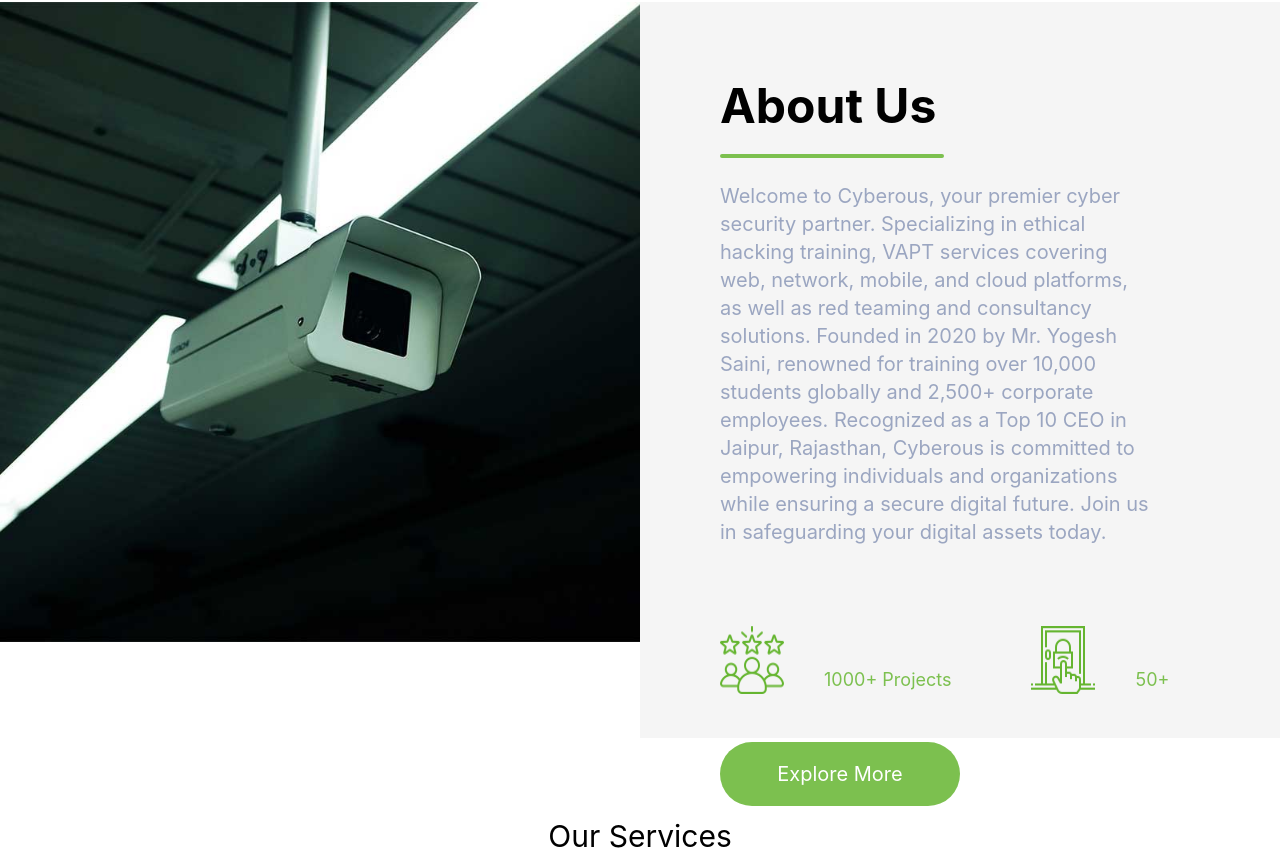
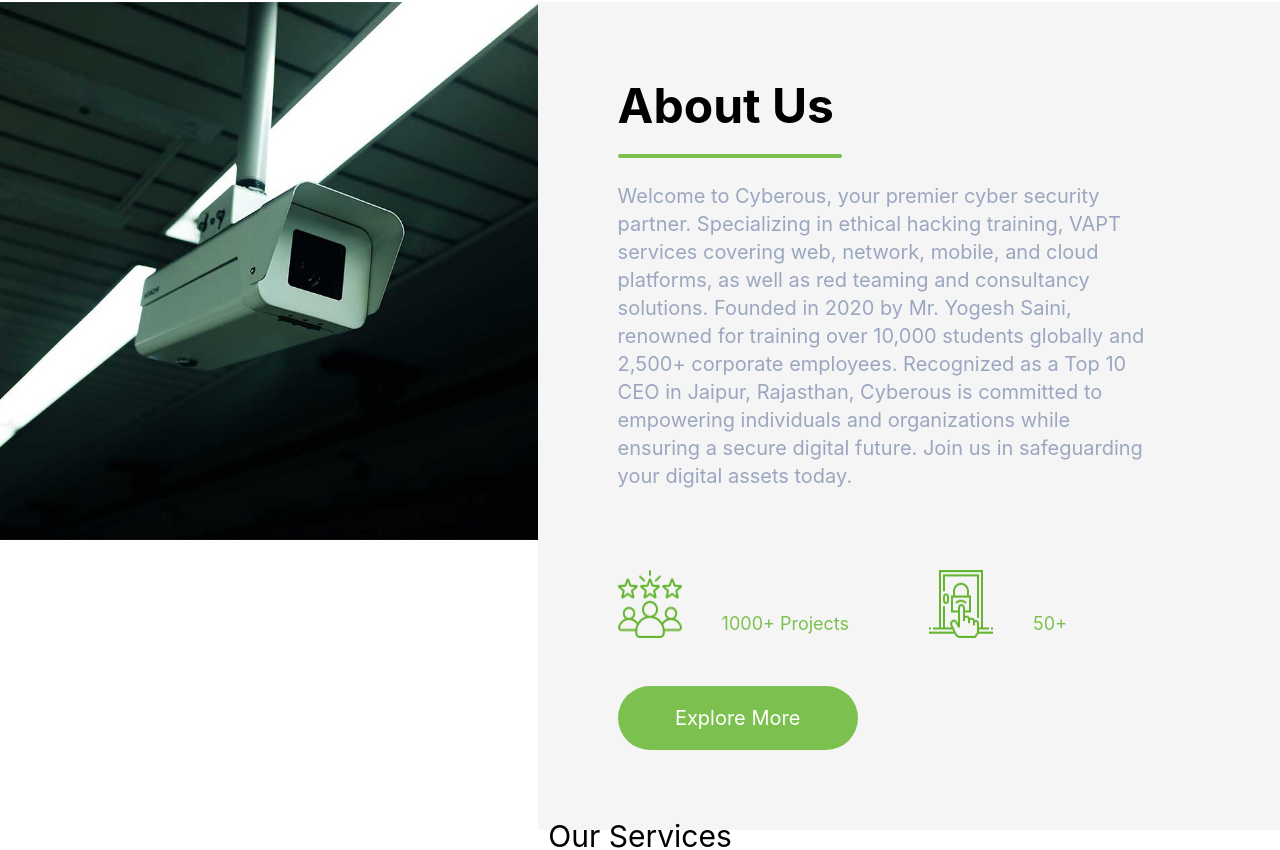
Before and after one commit to sankalp-codes244/cyberousWebsite, a React (Vite) app: page / in a window 1280 px wide. Shown: the part 910-1760 px from the top of the page. Built offline with nearby package versions, Linux system fonts and the light colour scheme.

Commit message:
Fixed About Us Page

```diff
--- a/src/pages/aboutUs/About.jsx
+++ b/src/pages/aboutUs/About.jsx
@@ -1,37 +1,51 @@
-import React from 'react'
-import { Images } from '../../assets'
+import React from "react";
+import { Images } from "../../assets";
 
 const About = () => {
   return (
-    <div className='pt-8 flex flex-row w-full h-full mb-10'>
-      <div className='w-1/2'>
-        <img src={Images.aboutImages} alt='This is image'
-        />
+    <div className="">
+      <div className="pt-8 flex flex-row w-full h-full mb-10">
+        <div className="w-1/2">
+          <img src={Images.aboutImages} alt="This is image" />
         </div>
-      <div className='w-1/2 p-20 bg-custom-greyLightColor mb-8'>
-        <h1 className='text-5xl text-black font-bold'>About Us</h1>
-        <div className="h-1 w-56 bg-custom-buttonColor-Green mt-6 rounded-full">
+        <div className="w-2/3 p-20 bg-custom-greyLightColor ">
+          <h1 className="text-5xl text-black font-bold">About Us</h1>
+          <div className="h-1 w-56 bg-custom-buttonColor-Green mt-6 rounded-full"></div>
+          <div className="">
+            <p className="text-xl mr-12 mt-6 text-custom-fontColor-grey">
+              Welcome to Cyberous, your premier cyber security partner.
+              Specializing in ethical hacking training, VAPT services covering
+              web, network, mobile, and cloud platforms, as well as red teaming
+              and consultancy solutions. Founded in 2020 by Mr. Yogesh Saini,
+              renowned for training over 10,000 students globally and 2,500+
+              corporate employees. Recognized as a Top 10 CEO in Jaipur,
+              Rajasthan, Cyberous is committed to empowering individuals and
+              organizations while ensuring a secure digital future. Join us in
+              safeguarding your digital assets today.
+            </p>
           </div>
-        <div className=''>
-          <p className='text-xl mr-12 mt-6 text-custom-fontColor-grey'>Welcome to Cyberous, your premier cyber security partner. Specializing in ethical hacking training, VAPT services covering web, network, mobile, and cloud platforms, as well as red teaming and consultancy solutions. Founded in 2020 by Mr. Yogesh Saini, renowned for training over 10,000 students globally and 2,500+ corporate employees. Recognized as a Top 10 CEO in Jaipur, Rajasthan, Cyberous is committed to empowering individuals and organizations while ensuring a secure digital future. Join us in safeguarding your digital assets today.</p>
-        </div>
-        <div className='mt-20 flex flex-row'>
-          <img src={Images.aboutimg1} alt='Image of something' />
+          <div className="mt-20 flex flex-row">
+            <img src={Images.aboutimg1} alt="Image of something" />
             {/* <h1 className='text-black text-xl ml-10'>0</h1> */}
-          <h1 className='ml-10 mt-10 text-custom-buttonColor-Green text-lg'>1000+ Projects</h1>
-          <img src={Images.aboutimg2} className='ml-20' />
+            <h1 className="ml-10 mt-10 text-custom-buttonColor-Green text-lg">
+              1000+ Projects
+            </h1>
+            <img src={Images.aboutimg2} className="ml-20" />
 
             {/* <h1 className='text-black text-3xl font-bold ml-10'>1234</h1> */}
-          <h1 className='mt-10 ml-10 text-custom-buttonColor-Green text-lg'>50+</h1>
+            <h1 className="mt-10 ml-10 text-custom-buttonColor-Green text-lg">
+              50+
+            </h1>
           </div>
-        <div className=''>
-          <button className='h-16 w-60 bg-custom-buttonColor-Green mt-12 rounded-full text-white text-xl'>
+          <div className="">
+            <button className="h-16 w-60 bg-custom-buttonColor-Green mt-12 rounded-full text-white text-xl">
               Explore More
             </button>
           </div>
         </div>
       </div>
-  )
-}
+    </div>
+  );
+};
 
-export default About
+export default About;
```
Lines whose indentation alone changed are shown as unchanged.
